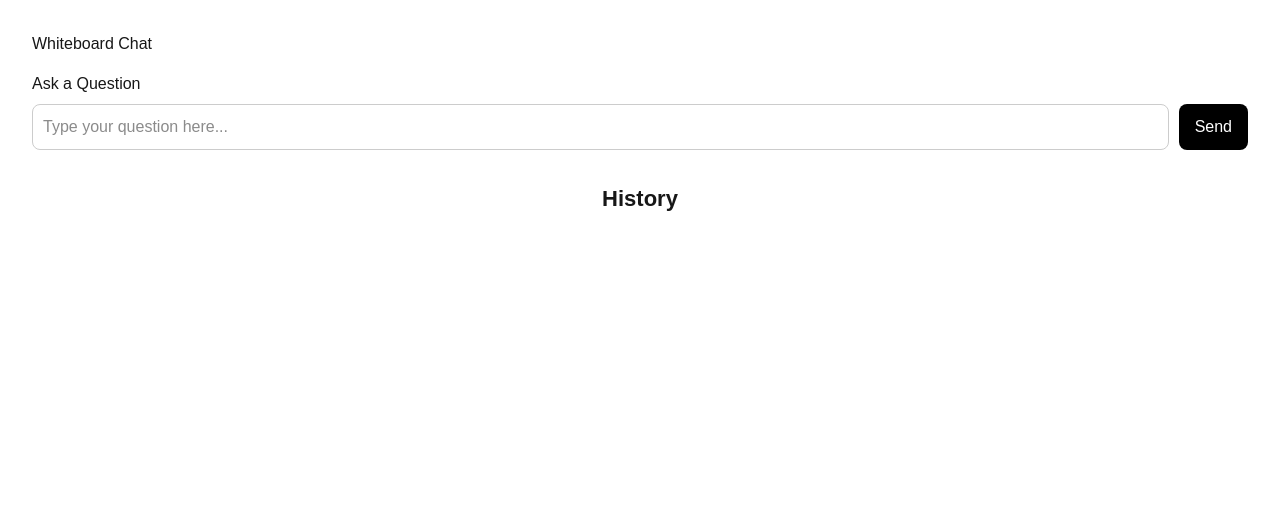
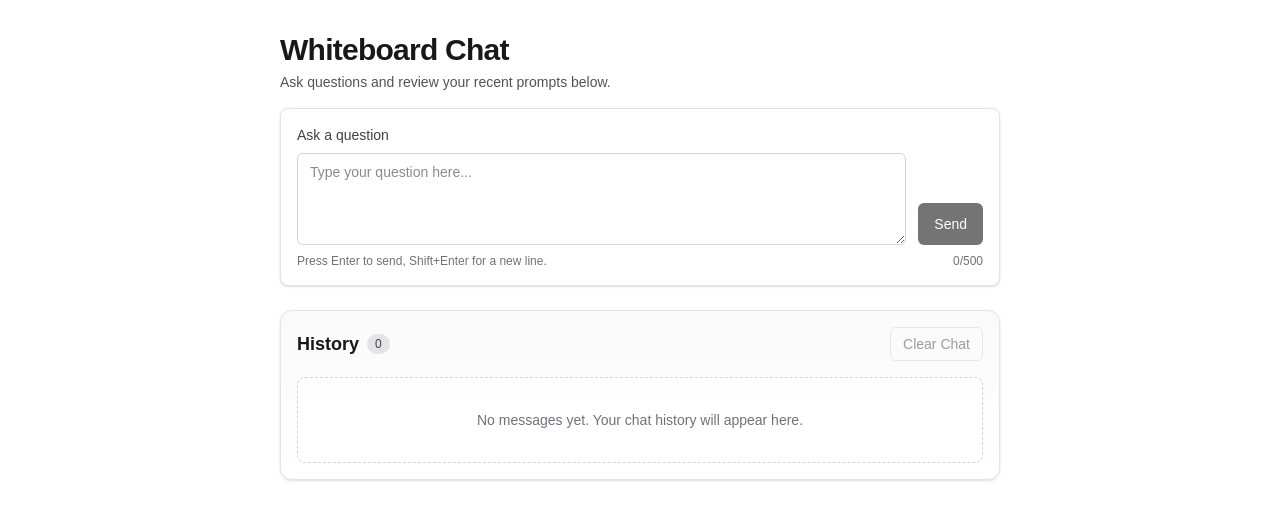
Before and after one commit to thomas-naouchi/whiteboard, a Next.js app: page /chat in a window 1280 px wide. Shown: the top 520 px of the page. Built offline with nearby package versions, Linux system fonts and the light colour scheme.

Commit message:
refactor chat components

```diff
--- a/app/chat/components/ChatBar.tsx
+++ b/app/chat/components/ChatBar.tsx
@@ -3,91 +3,85 @@
 import { useState, type KeyboardEvent } from "react";
 
 interface ChatBarProps {
-  onSendMessage: (message: string) => void;
-
+  onSendMessage: (message: string) => void | Promise<void>;
+  isSending: boolean;
 }
 
-export default function ChatBar({ onSendMessage }: ChatBarProps) {
-  //message what the user is typing in the input
+const MAX_MESSAGE_LENGTH = 500;
+
+export default function ChatBar({ onSendMessage, isSending }: ChatBarProps) {
   const [message, setMessage] = useState("");
   const [error, setError] = useState<string | null>(null);
 
-  function handleSend() {
-    //Remove spaces from the beginning/end so "  " becomes empty
+  async function handleSend() {
     const trimmed = message.trim();
 
-    //prevent sending empty message
     if (!trimmed) {
       setError("Please type a question before sending.");
-      return; //it stops here and do not send
+      return;
     }
 
-    //prevent sending very long messages
-    if (trimmed.length > 500) {
-      setError("Message too long (max 500 characters).");
-      return; //it stop here do not  send
+    if (trimmed.length > MAX_MESSAGE_LENGTH) {
+      setError(`Message too long (max ${MAX_MESSAGE_LENGTH} characters).`);
+      return;
     }
 
-    //if validation passes
     setError(null);
-    onSendMessage(trimmed);
-    setMessage(""); //clear the input box after sending
+    await onSendMessage(trimmed);
+    setMessage("");
   }
 
-  function handleKeyDown(e: KeyboardEvent<HTMLInputElement>) {
-    //if the user presses Enter we send the message
-    if (e.key === "Enter") {
-      e.preventDefault(); //prevents default behavior example form submit/newline
-      handleSend();
+  function handleKeyDown(e: KeyboardEvent<HTMLTextAreaElement>) {
+    if (e.key === "Enter" && !e.shiftKey) {
+      e.preventDefault();
+      if (!isSending) {
+        void handleSend();
+      }
     }
   }
 
   return (
-    //container for the whole chat input area
-    <div style={{ marginTop: "1rem" }}>
-      <h2>Ask a Question</h2>
+    <div className="mt-4 rounded-lg border border-zinc-200 bg-white p-4 shadow-sm dark:border-zinc-800 dark:bg-zinc-950">
+      <label
+        htmlFor="chat-message-input"
+        className="mb-2 block text-sm font-medium text-zinc-700 dark:text-zinc-300"
+      >
+        Ask a question
+      </label>
 
-
-      <div style={{ display: "flex", gap: "10px", marginTop: "0.5rem" }}>
-
-        <input
-          type="text"
-          value={message}//controlled input it is value always comes from state
-          onChange={(e) => setMessage(e.target.value)}//update state whenever user types
+      <div className="flex items-end gap-3">
+        <textarea
+          id="chat-message-input"
+          value={message}
+          onChange={(e) => setMessage(e.target.value)}
           onKeyDown={handleKeyDown}
-
-
           placeholder="Type your question here..."
-          style={{
-            flex: 1,
-            padding: "10px",
-            borderRadius: "8px",
-            border: "1px solid #ccc",
-            outline: "none",
-          }}
+          rows={3}
+          disabled={isSending}
+          className="min-h-[92px] flex-1 resize-y rounded-md border border-zinc-300 px-3 py-2 text-sm outline-none transition focus:border-zinc-500 focus:ring-2 focus:ring-zinc-200 disabled:cursor-not-allowed disabled:opacity-70 dark:border-zinc-700 dark:bg-zinc-900 dark:text-zinc-100 dark:focus:border-zinc-500 dark:focus:ring-zinc-700"
         />
 
         <button
-          onClick={handleSend}//when clicked it sends the current input message
-
-          style={{
-            backgroundColor: "black",
-            color: "white",
-            border: "none",
-            padding: "10px 16px",
-            borderRadius: "8px",
-            cursor: "pointer",
-          }}
+          type="button"
+          onClick={() => void handleSend()}
+          disabled={isSending || message.trim().length === 0}
+          className="h-[42px] rounded-md bg-zinc-900 px-4 text-sm font-medium text-white transition hover:bg-zinc-700 disabled:cursor-not-allowed disabled:opacity-60 dark:bg-zinc-100 dark:text-zinc-900 dark:hover:bg-zinc-300"
         >
-          Send
+          {isSending ? "Sending..." : "Send"}
         </button>
       </div>
 
+      <div className="mt-2 flex items-center justify-between text-xs">
+        <p className="text-zinc-500 dark:text-zinc-400">
+          Press Enter to send, Shift+Enter for a new line.
+        </p>
+        <p className="text-zinc-500 dark:text-zinc-400">
+          {message.trim().length}/{MAX_MESSAGE_LENGTH}
+        </p>
+      </div>
+
       {error && (
-        <p style={{ color: "white", marginTop: "0.5rem" }}>
-          {error}
-
-        </p>
+        <p className="mt-2 text-sm text-red-500 dark:text-red-400">{error}</p>
       )}
     </div>
   );
--- /dev/null
+++ b/app/chat/components/ChatHistory.tsx
@@ -0,0 +1,54 @@
+"use client";
+
+interface ChatHistoryProps {
+  messages: string[];
+  onClearHistory: () => void;
+}
+
+export default function ChatHistory({
+  messages,
+  onClearHistory,
+}: ChatHistoryProps) {
+  const hasMessages = messages.length > 0;
+
+  return (
+    <section className="mt-6 rounded-xl border border-zinc-200 bg-gradient-to-b from-zinc-50 to-white p-4 shadow-sm dark:border-zinc-800 dark:from-zinc-900 dark:to-zinc-950">
+      <div className="mb-4 flex items-center justify-between gap-3">
+        <div className="flex items-center gap-2">
+          <h2 className="text-lg font-semibold text-zinc-900 dark:text-zinc-100">
+            History
+          </h2>
+          <span className="rounded-full bg-zinc-200 px-2 py-0.5 text-xs font-medium text-zinc-700 dark:bg-zinc-800 dark:text-zinc-300">
+            {messages.length}
+          </span>
+        </div>
+
+        <button
+          type="button"
+          onClick={onClearHistory}
+          disabled={!hasMessages}
+          className="rounded-md border border-zinc-300 px-3 py-1.5 text-sm font-medium text-zinc-700 transition hover:bg-zinc-100 disabled:cursor-not-allowed disabled:opacity-50 dark:border-zinc-700 dark:text-zinc-300 dark:hover:bg-zinc-800"
+        >
+          Clear Chat
+        </button>
+      </div>
+
+      {!hasMessages ? (
+        <div className="rounded-lg border border-dashed border-zinc-300 bg-white/70 px-4 py-8 text-center text-sm text-zinc-500 dark:border-zinc-700 dark:bg-zinc-900/60 dark:text-zinc-400">
+          No messages yet. Your chat history will appear here.
+        </div>
+      ) : (
+        <div className="max-h-[360px] space-y-2 overflow-y-auto pr-1">
+          {messages.map((msg, index) => (
+            <article
+              key={`${index}-${msg.slice(0, 10)}`}
+              className="rounded-lg border border-zinc-200 bg-white px-3 py-2 text-sm text-zinc-800 shadow-sm dark:border-zinc-700 dark:bg-zinc-900 dark:text-zinc-100"
+            >
+              {msg}
+            </article>
+          ))}
+        </div>
+      )}
+    </section>
+  );
+}
--- a/app/chat/page.tsx
+++ b/app/chat/page.tsx
@@ -2,18 +2,20 @@
 
 import { useState } from "react";
 import ChatBar from "./components/ChatBar";
+import ChatHistory from "./components/ChatHistory";
 
 //we are inside app/chat/page.tsx so we go up one level and into components
 export default function ChatPage() {
   //stores all messages sent by the user
   const [messages, setMessages] = useState<string[]>([]);
+  const [isSending, setIsSending] = useState(false);
 
   //called when ChatBar sends a new message
-  function handleNewMessage(message: string)
-
-  {//add the new message to the existing messages array
-
+  async function handleNewMessage(message: string) {
+    setIsSending(true);
+    //add the new message to the existing messages array
     setMessages((prev) => [...prev, message]);
+    setIsSending(false);
   }
 
   //clearshistory
@@ -22,77 +24,18 @@ export default function ChatPage() {
   }
 
   return (
-    //main container for the chat page
-    <div style={{ padding: "2rem", fontFamily: "Arial, sans-serif" }}>
+    <main className="mx-auto max-w-3xl px-4 py-8 sm:px-6">
+      <header className="mb-4">
+        <h1 className="text-3xl font-bold tracking-tight text-zinc-900 dark:text-zinc-100">
+          Whiteboard Chat
+        </h1>
+        <p className="mt-1 text-sm text-zinc-600 dark:text-zinc-400">
+          Ask questions and review your recent prompts below.
+        </p>
+      </header>
 
-      <h1>Whiteboard Chat</h1>
-
-
-      <ChatBar onSendMessage={handleNewMessage} />
-
-      <h3
-        style={{
-          marginTop: "2rem",
-          textAlign: "center",
-          fontSize: "22px",
-          fontWeight: "bold",
-        }}
-      > History
-      </h3>
-
-      {messages.length > 0 && (
-        <>
-
-          <button
-          //button to clear all chat history
-            onClick={handleClearHistory}
-            style={{
-              marginTop: "1rem",
-              backgroundColor: "#a6a6a6",
-              color: "white",
-              border: "none",
-              padding: "8px 14px",
-              borderRadius: "6px",
-              cursor: "pointer",
-            }}
-          >
-            Clear Chat
-          </button>
-
-
-          <div
-          //chat history container
-            style={{
-              marginTop: "2rem",
-              display: "flex",
-              flexDirection: "column",
-              gap: "10px",
-              backgroundColor: "#111",
-              padding: "20px",
-              borderRadius: "10px",
-            }}
-          >
-
-            {messages.map((msg, index) => (
-              <div
-              //loop through messages and render each as a chat bubble
-                key={index}
-                style={{
-                  alignSelf: "flex-start", //align messages to the left
-                  backgroundColor: "black", //bubble background color
-                  color: "white", //text color
-                  padding: "10px 14px",
-                  borderRadius: "15px",
-                  maxWidth: "70%",
-                  wordBreak: "break-word",
-                }}
-              >
-                {msg}
-              </div>
-            ))}
-          </div>
-        </>
-      )}
-    </div>
+      <ChatBar onSendMessage={handleNewMessage} isSending={isSending} />
+      <ChatHistory messages={messages} onClearHistory={handleClearHistory} />
+    </main>
   );
 }
```
